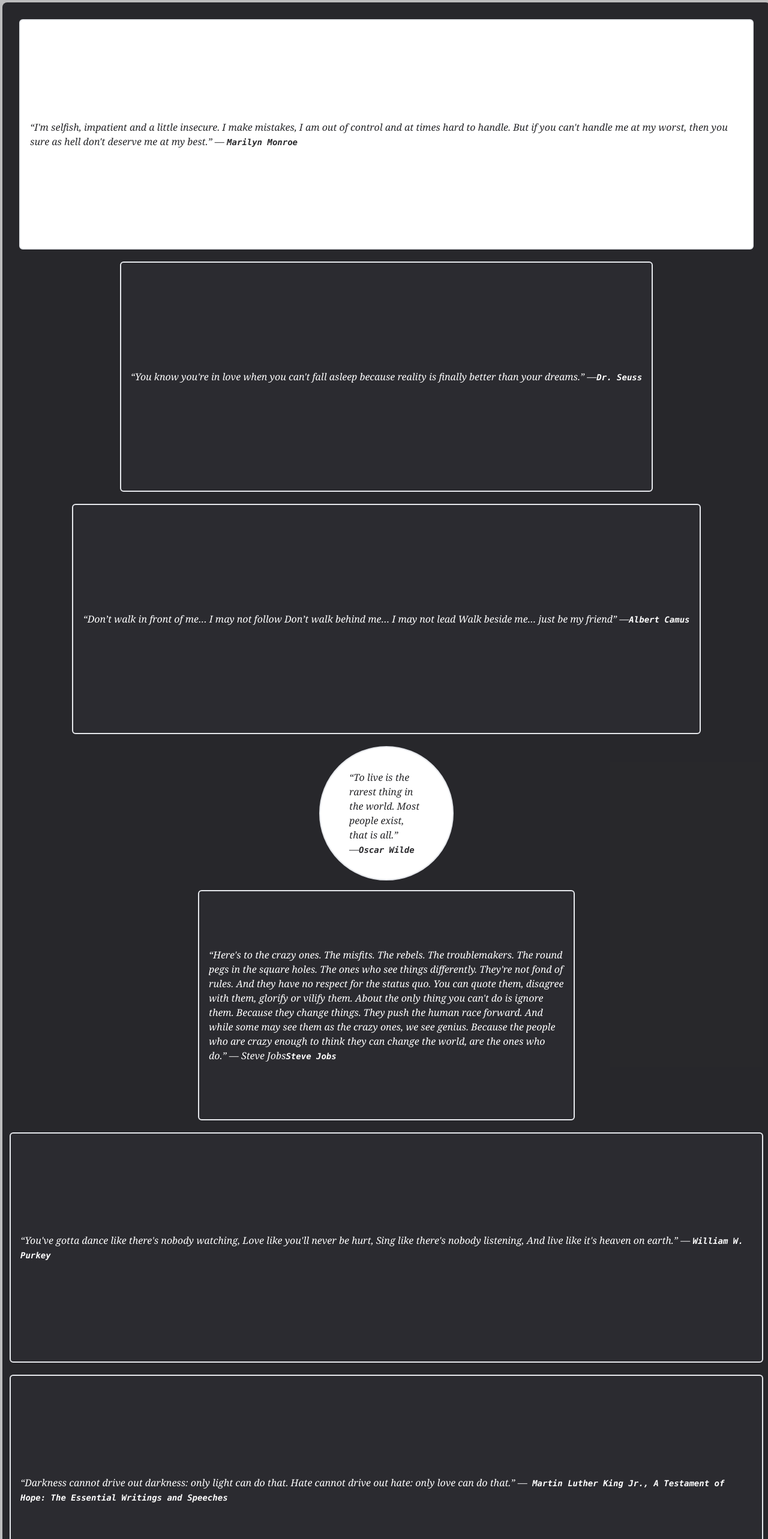
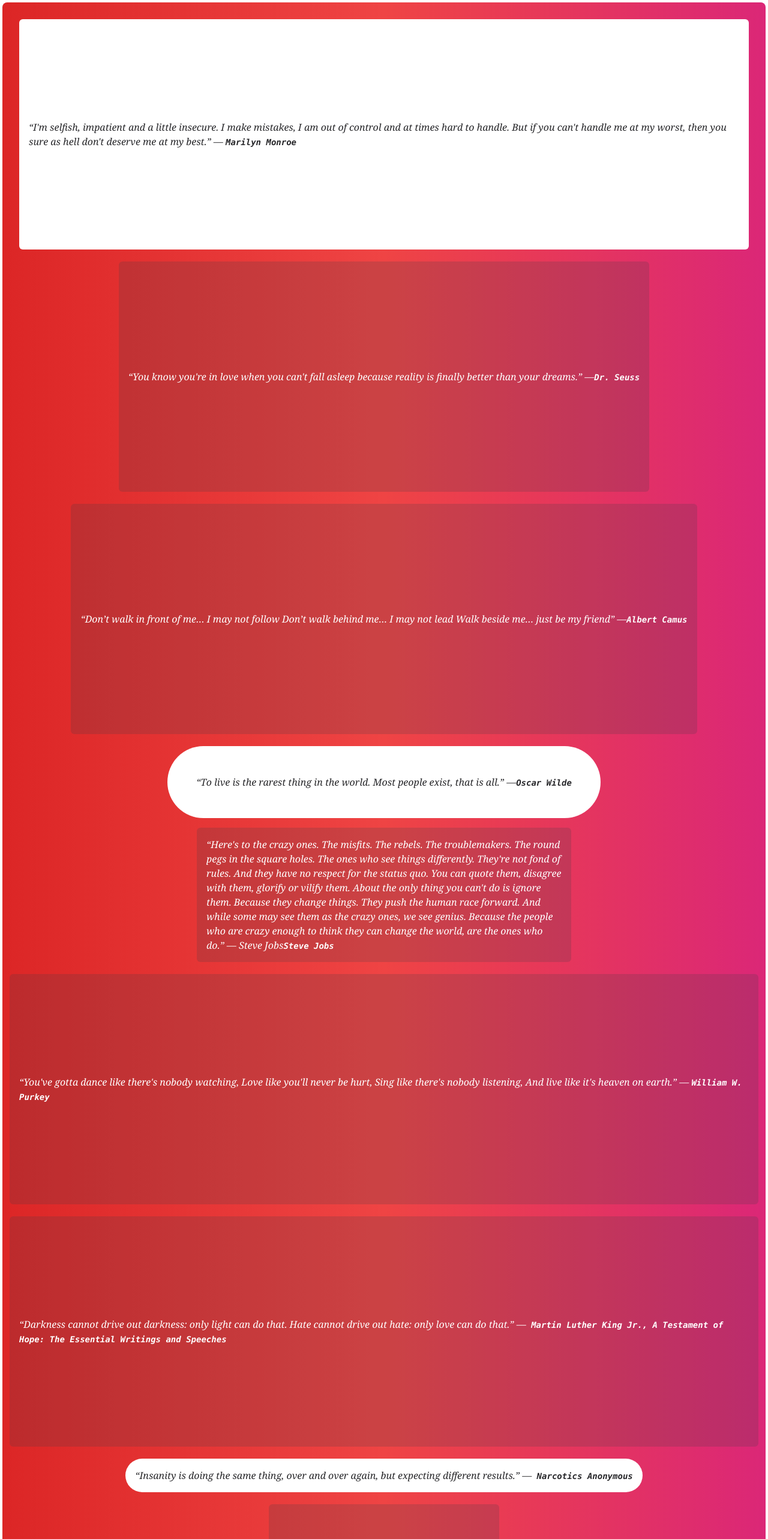
Before and after one commit to DivyanshIndia/Ecosystem, a Next.js app: page /home in a window 1280 px wide. Shown: the top 2566 px of the page at 60% size. Built offline with nearby package versions, Linux system fonts and the light colour scheme.

Commit message:
quotes page gradient changed

```diff
--- a/app/home/page.tsx
+++ b/app/home/page.tsx
@@ -3,10 +3,10 @@ import React from "react";
 
 const page = () => {
   return (
-    <div className="h-full w-screen bg-zinc-800/30 p-1  scrollbar-hide ">
-      <div className=" h-full w-screen  bg-zinc-900/90 p-3 rounded-lg flex flex-col md:flex-row flex-wrap ">
+    <div className="h-full w-fit bg-white p-1  scrollbar-hide  text-wrap">
+      <div className=" h-full w-fit  bg-gradient-to-r from-red-600 via-red-500 to-pink-600 p-3 rounded-lg flex flex-col md:flex-row flex-wrap ">
         <div className="flex gap-5 p-4 flex-col items-center">
-          <div className=" p-4 h-96 border-2 border-gray-200 rounded-md flex justify-center items-center bg-white text-zinc-800  ">
+          <div className=" p-4 h-96  rounded-md flex justify-center items-center bg-white text-zinc-800  ">
             <cite className=" font-serif">
               “I'm selfish, impatient and a little insecure. I make mistakes, I
               am out of control and at times hard to handle. But if you can't
@@ -17,21 +17,21 @@ const page = () => {
               </em>
             </cite>
           </div>
-          <div className="h-96 p-4 border-2 border-gray-200 rounded-md flex justify-center items-center bg-zinc-700/20  hover:animate-pulse text-white">
+          <div className="h-96 p-4  rounded-md flex justify-center items-center bg-zinc-700/20  hover:animate-pulse text-white">
             <cite className=" font-serif">
               “You know you're in love when you can't fall asleep because
               reality is finally better than your dreams.” ―
               <em className="font-mono text-sm font-semibold">Dr. Seuss </em>
             </cite>
           </div>
-          <div className="h-96 p-4  border-2 border-gray-200 rounded-md flex justify-center items-center bg-zinc-700/20 text-white  hover:animate-bounce">
+          <div className="h-96 p-4   rounded-md flex justify-center items-center bg-zinc-700/20 text-white  hover:animate-bounce">
             <cite className=" font-serif">
               “Don’t walk in front of me… I may not follow Don’t walk behind me…
               I may not lead Walk beside me… just be my friend” ―
               <em className="font-mono text-sm font-semibold">Albert Camus </em>
             </cite>
           </div>
-          <div className="h-56 w-56 p-12 relative  border-2 border-gray-200 rounded-full flex justify-center items-center bg-white text-zinc-800  hover:animate-pulse">
+          <div className="h-fit w-fit p-12 relative   rounded-full flex justify-center items-center bg-white text-zinc-800  hover:animate-pulse">
             <cite className="  font-serif">
               “To live is the rarest thing in the world. Most people exist, that
               is all.” ―
@@ -40,7 +40,7 @@ const page = () => {
           </div>
         </div>
         <div className="flex gap-5 flex-col items-center">
-          <div className=" p-4 h-96 border-2 border-gray-200 rounded-md flex justify-center items-center bg-zinc-700/20 text-white  w-1/2">
+          <div className=" p-4   w-fit md:w-1/2 rounded-md flex justify-center items-center bg-zinc-700/20 text-white  ">
             <cite className=" font-serif">
               “Here's to the crazy ones. The misfits. The rebels. The
               troublemakers. The round pegs in the square holes. The ones who
@@ -54,7 +54,7 @@ const page = () => {
               <em className="font-mono text-sm font-semibold">Steve Jobs</em>
             </cite>
           </div>
-          <div className=" p-4 h-96 border-2 border-gray-200 rounded-md flex justify-center items-center bg-zinc-700/20 text-white ">
+          <div className=" p-4 h-96  rounded-md flex justify-center items-center bg-zinc-700/20 text-white ">
             <cite className=" font-serif">
               “You've gotta dance like there's nobody watching, Love like you'll
               never be hurt, Sing like there's nobody listening, And live like
@@ -65,7 +65,7 @@ const page = () => {
               </em>{" "}
             </cite>
           </div>
-          <div className="p-4 h-96  border-2 border-gray-200 rounded-md flex justify-center items-center  bg-zinc-700/20 text-white  hover:animate-pulse">
+          <div className="p-4 h-96   rounded-md flex justify-center items-center  bg-zinc-700/20 text-white  hover:animate-pulse">
             <cite className=" font-serif">
               “Darkness cannot drive out darkness: only light can do that. Hate
               cannot drive out hate: only love can do that.” ―
@@ -76,7 +76,7 @@ const page = () => {
               </em>{" "}
             </cite>{" "}
           </div>
-          <div className="h-48 p-4 border-2 border-gray-200 rounded-full flex justify-center items-center bg-white text-zinc-800  hover:animate-bounce">
+          <div className="h-fit p-4  rounded-full flex justify-center items-center bg-white text-zinc-800  hover:animate-bounce">
             <cite className=" font-serif">
               “Insanity is doing the same thing, over and over again, but
               expecting different results.” ―
@@ -86,7 +86,7 @@ const page = () => {
               </em>{" "}
             </cite>{" "}
           </div>
-          <div className="h-96 w-96 p-4 border-2 border-gray-200 rounded-md flex justify-center items-center  bg-zinc-700/20 text-white hover:animate-bounce">
+          <div className="h-96 w-96 p-4  rounded-md flex justify-center items-center  bg-zinc-700/20 text-white hover:animate-bounce">
             <cite className=" font-serif">
               “It is better to be hated for what you are than to be loved for
               what you are not.” ―
@@ -96,7 +96,7 @@ const page = () => {
               </em>{" "}
             </cite>{" "}
           </div>
-          <div className="h-48  p-4 border-2 border-gray-200 rounded-md flex justify-center items-center   bg-white text-zinc-800  hover:scale-75 transition-all">
+          <div className="h-48  p-4  rounded-md flex justify-center items-center   bg-white text-zinc-800  hover:scale-75 transition-all">
             <cite className=" font-serif">
               “We accept the love we think we deserve.” ―
               <em className="font-mono text-sm font-semibold">
@@ -107,7 +107,7 @@ const page = () => {
           </div>
         </div>
         <div className="flex gap-5 flex-col items-center p-4">
-          <div className=" p-4 h-96 border-2 border-gray-200 rounded-md flex justify-center items-center bg-white text-zinc-800  ">
+          <div className=" p-4 h-96  rounded-md flex justify-center items-center bg-white text-zinc-800  ">
             <cite className=" font-serif">
               “Twenty years from now you will be more disappointed by the things
               that you didn't do than by the ones you did do. So throw off the
@@ -118,7 +118,7 @@ const page = () => {
               </em>
             </cite>
           </div>
-          <div className=" p-4 h-96 border-2 border-gray-200 rounded-md flex justify-center items-center bg-zinc-700 /20 text-white ">
+          <div className=" p-4 h-96  rounded-md flex justify-center items-center bg-zinc-700 /20 text-white ">
             <cite className=" font-serif">
               “I believe that everything happens for a reason. People change so
               that you can learn to let go, things go wrong so that you
@@ -131,7 +131,7 @@ const page = () => {
               </em>{" "}
             </cite>
           </div>
-          <div className="p-4 h-96  border-2 border-gray-200 rounded-md flex justify-center items-center  bg-zinc-700/20 text-white  hover:animate-pulse">
+          <div className="p-4 h-96   rounded-md flex justify-center items-center  bg-zinc-700/20 text-white  hover:animate-pulse">
             <cite className=" font-serif">
               “To be yourself in a world that is constantly trying to make you
               something else is the greatest accomplishment.” ―
@@ -141,7 +141,7 @@ const page = () => {
               </em>{" "}
             </cite>{" "}
           </div>
-          <div className="h-56 w-96 p-12 relative  border-2 border-gray-200 rounded-full flex justify-center items-center bg-white text-zinc-800  hover:animate-pulse">
+          <div className="h-fit w-fit p-12 relative   rounded-full flex justify-center items-center bg-white text-zinc-800  hover:animate-pulse">
             <cite className="  font-serif">
               “Without music, life would be a mistake.” ―
               <em className="font-mono text-sm font-semibold">
```
